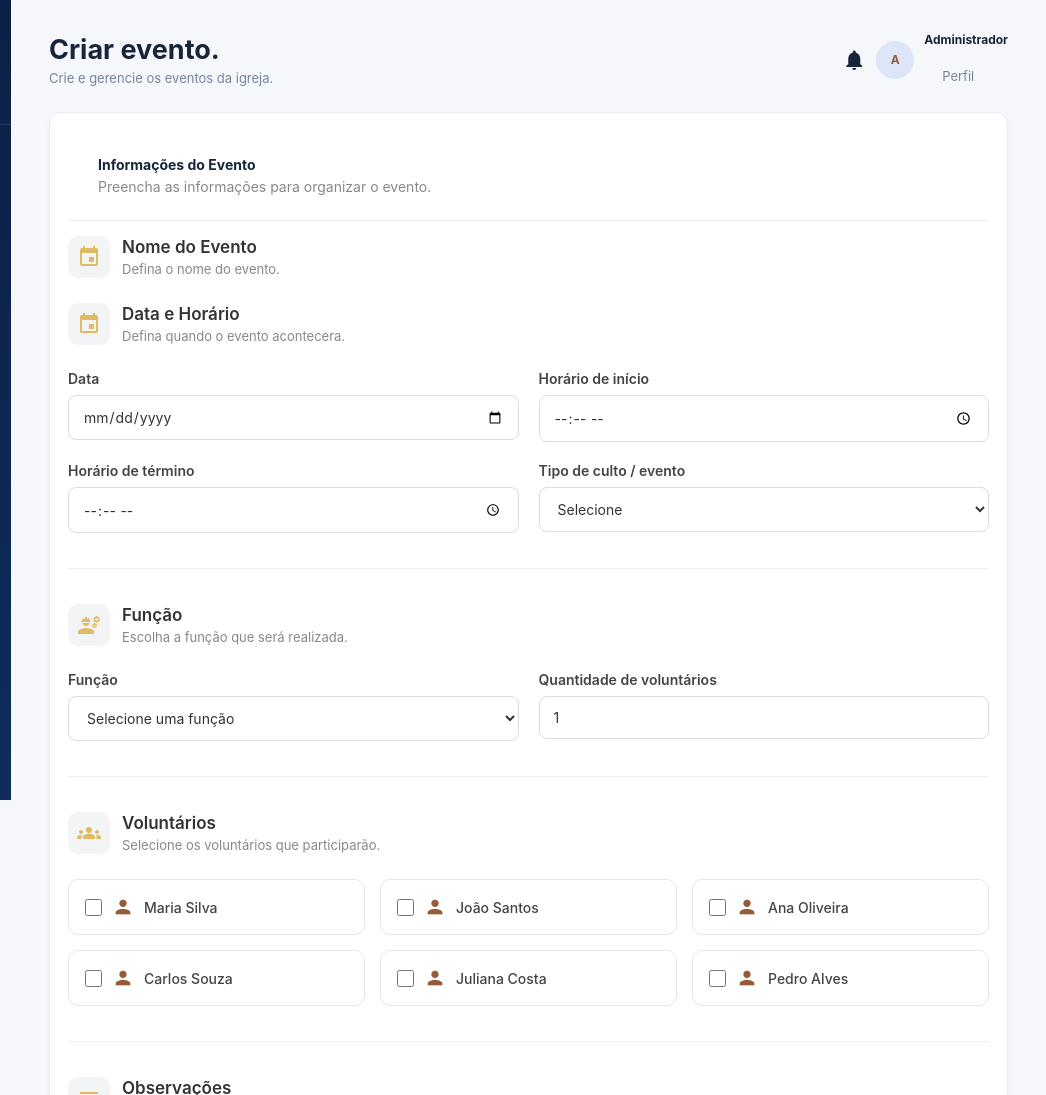
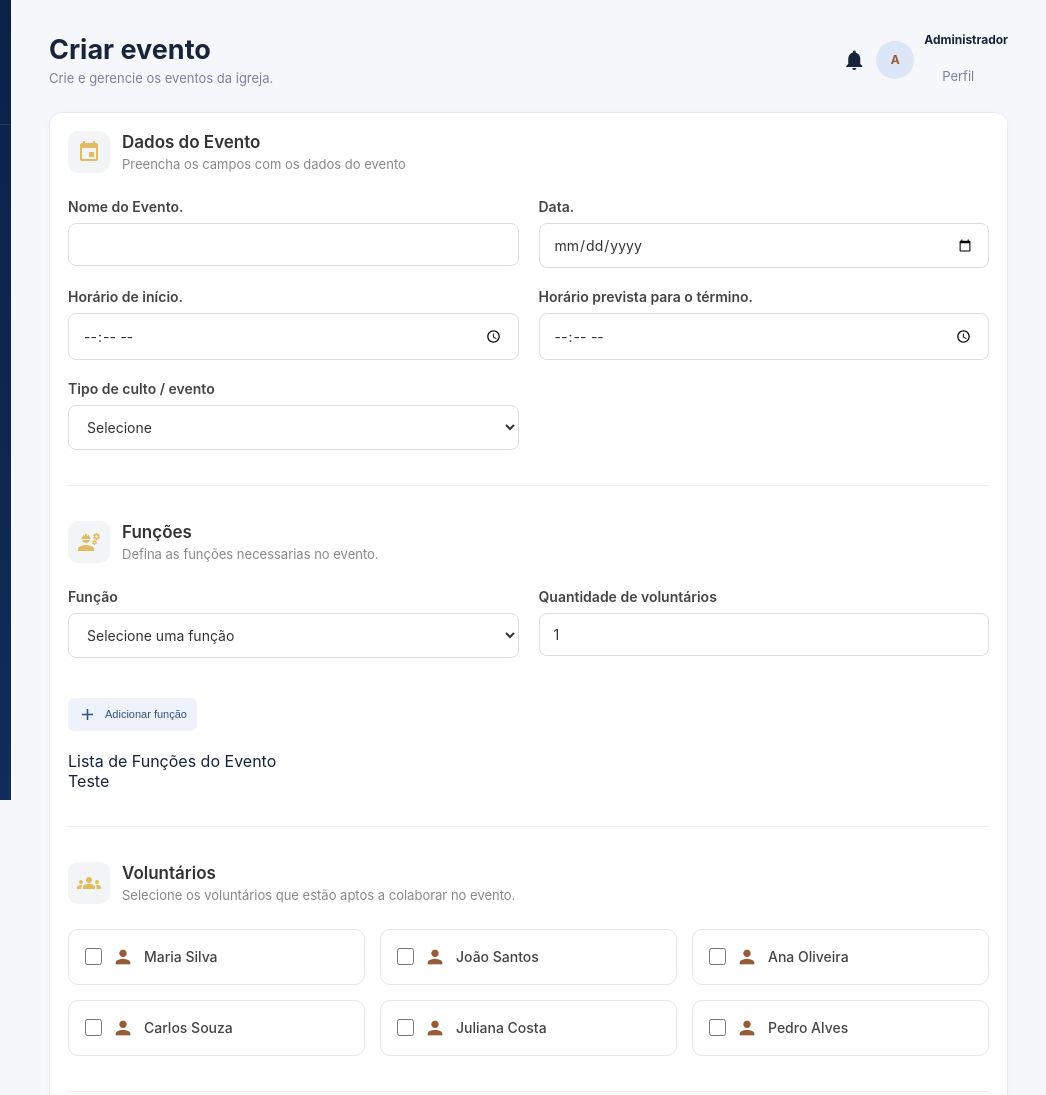
Before and after one commit to everton16luis-eng/PE1, a website: page frontend/index.html in a window 1280 px wide. Shown: the top 1095 px of the page, 234-1280 px from the left. Drawn offline with nearby package versions, Linux system fonts and the light colour scheme; no server answers.

Commit message:
Atualizado até 16:57

```diff
--- a/backend/src/server.js
+++ b/backend/src/server.js
@@ -6,10 +6,12 @@ const frontEnd = path.join(__dirname, '../../frontend');
 const app = express();
 const PORT = process.env.PORT || 3000;
 const dashboardRoutes = require('./routes/dashboardRoutes')
+const eventosRoutes = require('./routes/eventoRoutes')
 app.use(cors());
 app.use(express.json());
 app.use(express.static(frontEnd));
-app.use('/api', dashboardRoutes)
+app.use('/api', dashboardRoutes);
+app.use('/api', eventosRoutes);
 
 app.get('/', (req, res)=>{
     res.sendFile(path.join(frontEnd, 'index.html'));
--- a/frontend/css/style.css
+++ b/frontend/css/style.css
@@ -1104,7 +1104,7 @@ tr:last-child td {
     gap: 8px;
     margin-top: 18px;
     padding-top: 15px;
-    border-top: 1px solid var(--border)
+    /* border-top: 1px solid var(--border) */
 }
 
 .calendar {
@@ -1681,6 +1681,14 @@ tr:last-child td {
 
     gap: 20px;
 }
+.form-grid-tree {
+    display: grid;
+
+    grid-template-columns:
+        repeat(3, minmax(0, 1fr));
+
+    gap: 20px;
+}
 
 
 /* Campo ocupando toda a largura */
@@ -1697,7 +1705,6 @@ tr:last-child td {
 .form-group {
     display: flex;
     flex-direction: column;
-
     gap: 8px;
 }
 
@@ -1877,6 +1884,19 @@ tr:last-child td {
 
 }
 
+.form-actions-left {
+
+    display: flex;
+
+    align-items: center;
+
+    justify-content: flex-start;
+
+    gap: 15px;
+
+    padding-top: 20px;
+}
+
 
 .btn-cancel {
 
@@ -1939,6 +1959,28 @@ tr:last-child td {
         19px;
 
 }
+
+.form-actions-left .primary {
+
+    display: flex;
+
+    align-items: center;
+
+    gap: 8px;
+
+    padding:
+        12px 22px;
+
+}
+
+
+.form-actions-left .primary .material-icons {
+
+    font-size:
+        19px;
+
+}
+
 
 
 /* =========================================
--- a/frontend/js/script.js
+++ b/frontend/js/script.js
@@ -207,47 +207,52 @@ function headerInterno(nome, descricao){
 }
 
 
-function criarEvento(){
-    const header = headerInterno("Criar evento.", "Crie e gerencie os eventos da igreja.")
+async function criarEvento(){
+    try {
+        const funcoes = await fetch(`${API_URL}/funcoes`);
+        if (!funcoes.ok) {
+            throw new Error('Erro ao consultar a API');
+        }
 
+        const dados = await funcoes.json();
+        console.log(dados)
+    } catch (error) {
+        // console.log(erro.message)
+
+    }
+    const header = headerInterno("Criar evento", "Crie e gerencie os eventos da igreja.");
     const main = document.getElementById('main')
     main.innerHTML = `
     ${header}
     <section class="panel volunteer-form">
-            <div class="panel-header">
-                <div>
-                    <h2>Informações do Evento</h2>
-                    <p class="panel-description">
-                        Preencha as informações para organizar o evento.
-                    </p>
-                </div>
-            </div>
+
             <form id="formEscala">
                 <!-- =========================
                      DATA E HORÁRIO
                 ========================== -->
                 <div class="form-section">
                     <div class="section-title">
-                        <span class="material-icons">event</span>
-                        <div>
-                            <h3>Nome do Evento</h3>
-                            <p>Defina o nome do evento.</p>
-                        </div>
-                    </div>
-                    <div class="section-title">
                         <span class="material-icons">
                             event
                         </span>
 
                         <div>
-                            <h3>Data e Horário</h3>
-                            <p>Defina quando o evento acontecera.</p>
+                            <h3>Dados do Evento</h3>
+                            <p>Preencha os campos com os dados do evento</p>
                         </div>
                     </div>
                     <div class="form-grid">
+                       <div class="form-group">
+                        <label for="nome-evento">Nome do Evento.</label>
+                        <input
+                            type="text"
+                            id="nome-evento"
+                            required
+                        >
+                        </div>
                         <div class="form-group">
                             <label for="data">
-                                Data
+                                Data.
                             </label>
                             <input
                                 type="date"
@@ -257,7 +262,7 @@ function criarEvento(){
                         </div>
                         <div class="form-group">
                             <label for="horarioInicio">
-                                Horário de início
+                                Horário de início.
                             </label>
                             <input
                                 type="time"
@@ -267,7 +272,7 @@ function criarEvento(){
                         </div>
                         <div class="form-group">
                             <label for="horarioFim">
-                                Horário de término
+                                Horário prevista para o término.
                             </label>
                             <input
                                 type="time"
@@ -311,9 +316,9 @@ function criarEvento(){
                             engineering
                         </span>
                         <div>
-                            <h3>Função</h3>
+                            <h3>Funções</h3>
                             <p>
-                                Escolha a função que será realizada.
+                               Defina as funções necessarias no evento.
                             </p>
                         </div>
                     </div>
@@ -345,7 +350,9 @@ function criarEvento(){
                                     Mesa de Som
                                 </option>
                             </select>
+
                         </div>
+
                         <div class="form-group">
                             <label for="quantidade">
                                 Quantidade de voluntários
@@ -359,6 +366,21 @@ function criarEvento(){
                                 required
                             >
                         </div>
+                        <div class="form-actions-left">
+                            <button
+                                type="submit"
+                                class="primary"
+                            >
+                            <span class="material-icons">add</span>
+                            Adicionar função
+                            </button>
+                        </div>
+                        <div></div>
+                        <div>
+                        <span>Lista de Funções do Evento</span>
+                        <div></div>
+                        <div><span>Teste</span></div>
+                    </div>
                     </div>
                 </div>
                 <!-- =========================
@@ -372,7 +394,7 @@ function criarEvento(){
                         <div>
                             <h3>Voluntários</h3>
                             <p>
-                                Selecione os voluntários que participarão.
+                                Selecione os voluntários que estão aptos a colaborar no evento.
                             </p>
                         </div>
                     </div>
```
Also changed, not shown: backend/src/controllers/eventosController.js (added, +11 -0 lines), backend/src/models/eventosModel.js (added, +27 -0 lines), backend/src/routes/eventoRoutes.js (added, +7 -0 lines).
